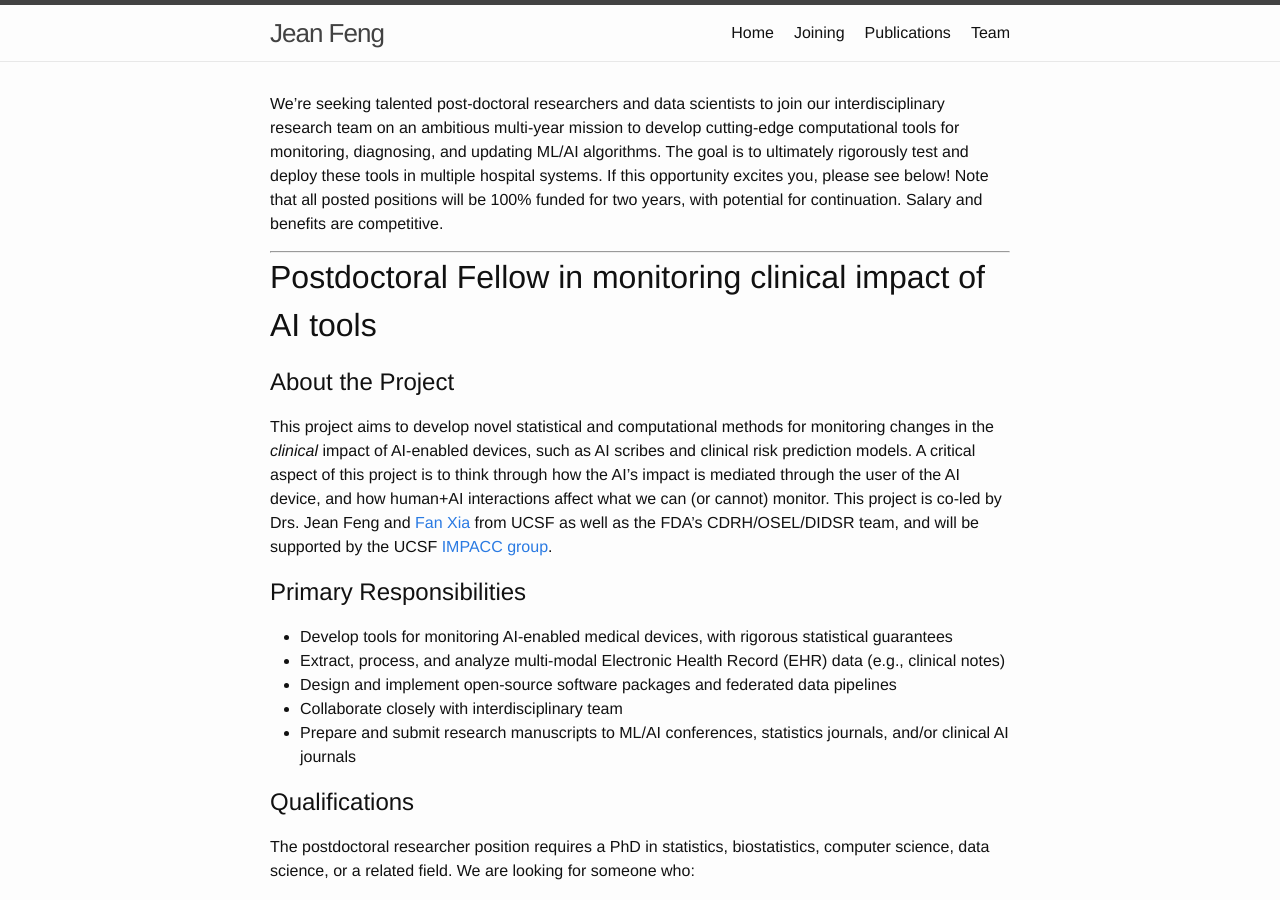
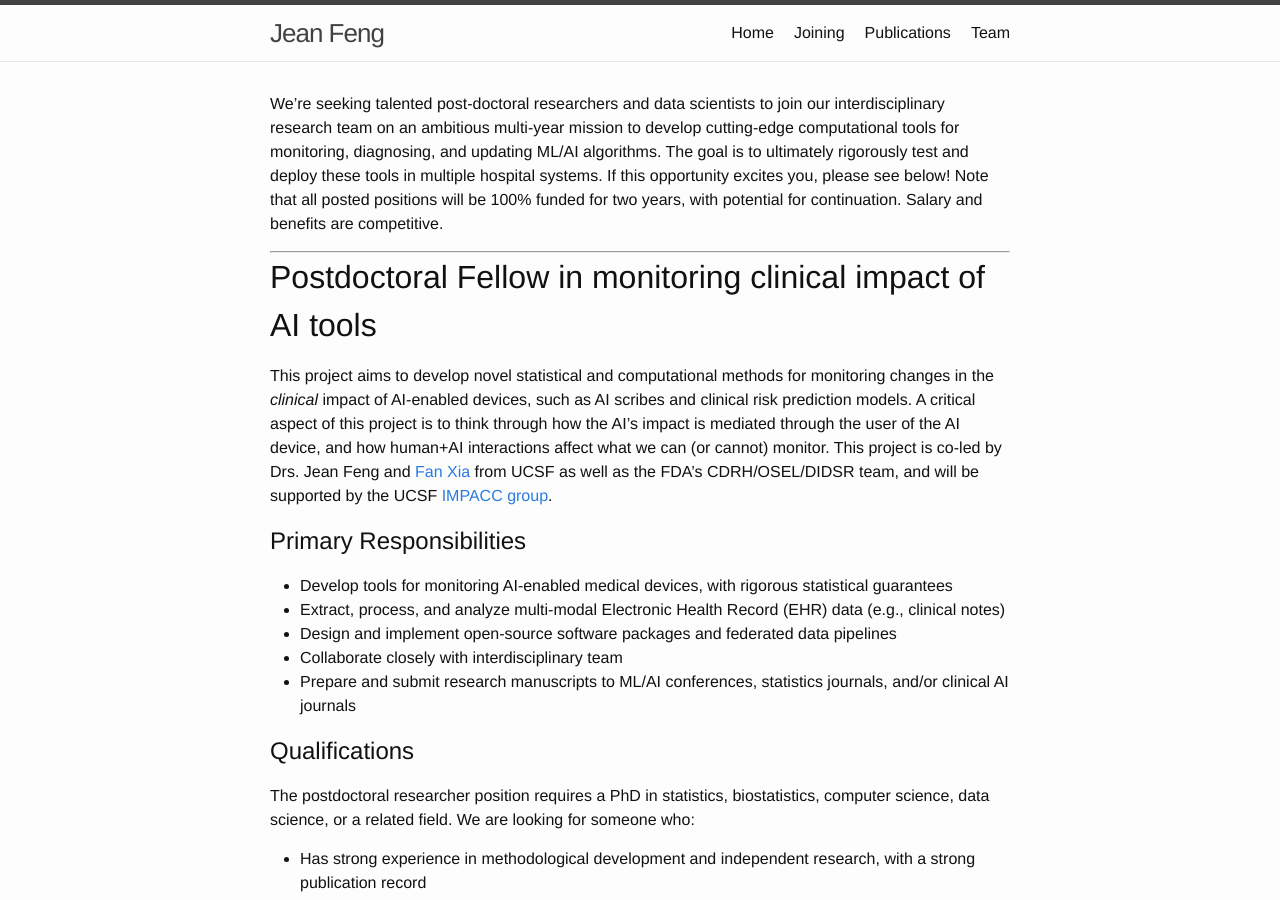
Before and after one commit to jjfeng/jjfeng.github.io, a Jekyll site: the page built from joining.md, in a window 1280 px wide and 900 px high. Built offline with Jekyll 4.4.1, drawn with Linux system fonts in a browser that asks for light colours.

Commit message:
update j

```diff
--- a/joining.md
+++ b/joining.md
@@ -9,8 +9,6 @@ Note that all posted positions will be 100% funded for two years, with potential
 
 -------
 # Postdoctoral Fellow in monitoring clinical impact of AI tools
-
-## About the Project
 
 This project aims to develop novel statistical and computational methods for monitoring changes in the *clinical* impact of AI-enabled devices, such as AI scribes and clinical risk prediction models. A critical aspect of this project is to think through how the AI’s impact is mediated through the user of the AI device, and how human+AI interactions affect what we can (or cannot) monitor. This project is co-led by Drs. Jean Feng and [Fan Xia](https://profiles.ucsf.edu/fan.xia) from UCSF as well as the FDA’s CDRH/OSEL/DIDSR team, and will be supported by the UCSF [IMPACC group](https://docit.ucsf.edu/news/first-continuous-ai-monitoring-platform-clinical-care).
 
```
